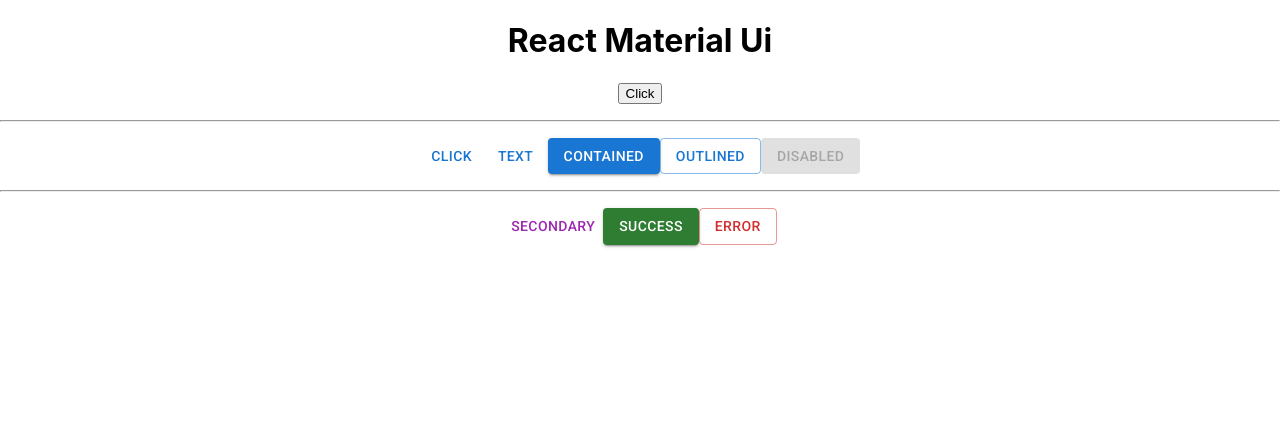
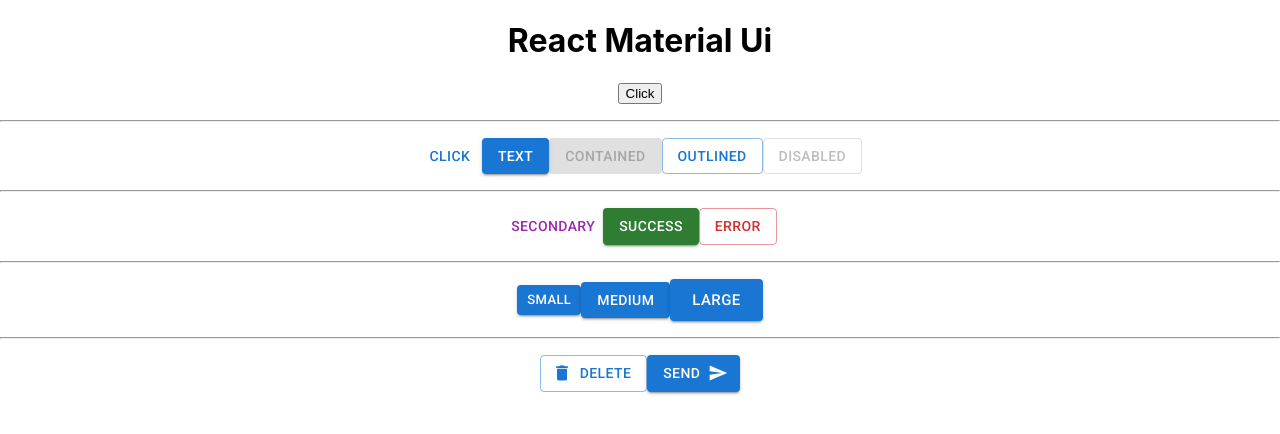
Before and after one commit to kr-nirmit/React-material-ui, a React (Create React App) app: page / in a window 1280 px wide. Shown: the top 434 px of the page. Built offline with nearby package versions, Linux system fonts and the light colour scheme.

Commit message:
Buttons with icons and label

```diff
--- a/src/Components/MUIButton.js
+++ b/src/Components/MUIButton.js
@@ -1,13 +1,18 @@
-import React from "react";
+import React, { useState } from "react";
 import Button from "@mui/material/Button";
+import { Delete } from "@mui/icons-material";
+import SendIcon from '@mui/icons-material/Send';
 
 function MUIButton() {
   const ButtonClick = () => {
-    alert("Button Click");
+    // alert("Button Click");
+    setColor("secondary");
   };
   // function ButtonClick(){
   //   alert('Button Click')
   // }
+
+  const [color, setColor] = useState("primary");
 
   return (
     <div>
@@ -21,16 +26,19 @@
       <div>
         <Button>Click</Button>
         <Button
-          variant="text"
+          color={color}
+          variant="contained"
           onClick={() => {
             ButtonClick();
           }}
         >
           Text
         </Button>
-        <Button variant="contained">Contained</Button>
+        <Button variant="contained" disabled>
+          Contained
+        </Button>
         <Button variant="outlined">Outlined</Button>
-        <Button variant="contained" disabled>
+        <Button variant="outlined" disabled>
           Disabled
         </Button>
       </div>
@@ -46,6 +54,23 @@
           Error
         </Button>
       </div>
+      <p>
+        <hr />
+      </p>
+      <div>
+        <Button size="small" variant="contained">Small</Button>
+        <Button size="medium" variant="contained">Medium</Button>
+        <Button size="large" variant="contained">Large</Button>
+      </div>
+      <p>
+        <hr />
+      </p>
+      <Button variant="outlined" startIcon={<Delete />}>
+        Delete
+      </Button>
+      <Button variant="contained" endIcon={<SendIcon />}>
+        Send
+      </Button>
     </div>
   );
 }
```
